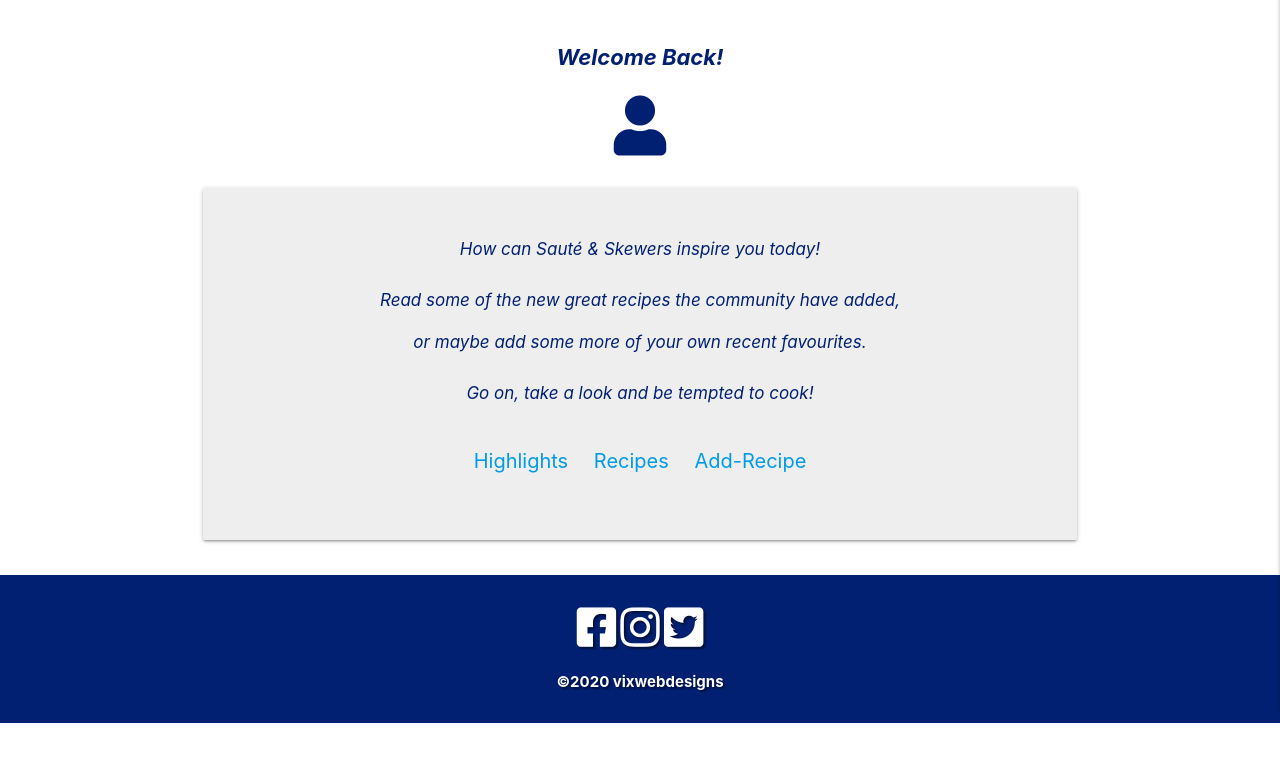
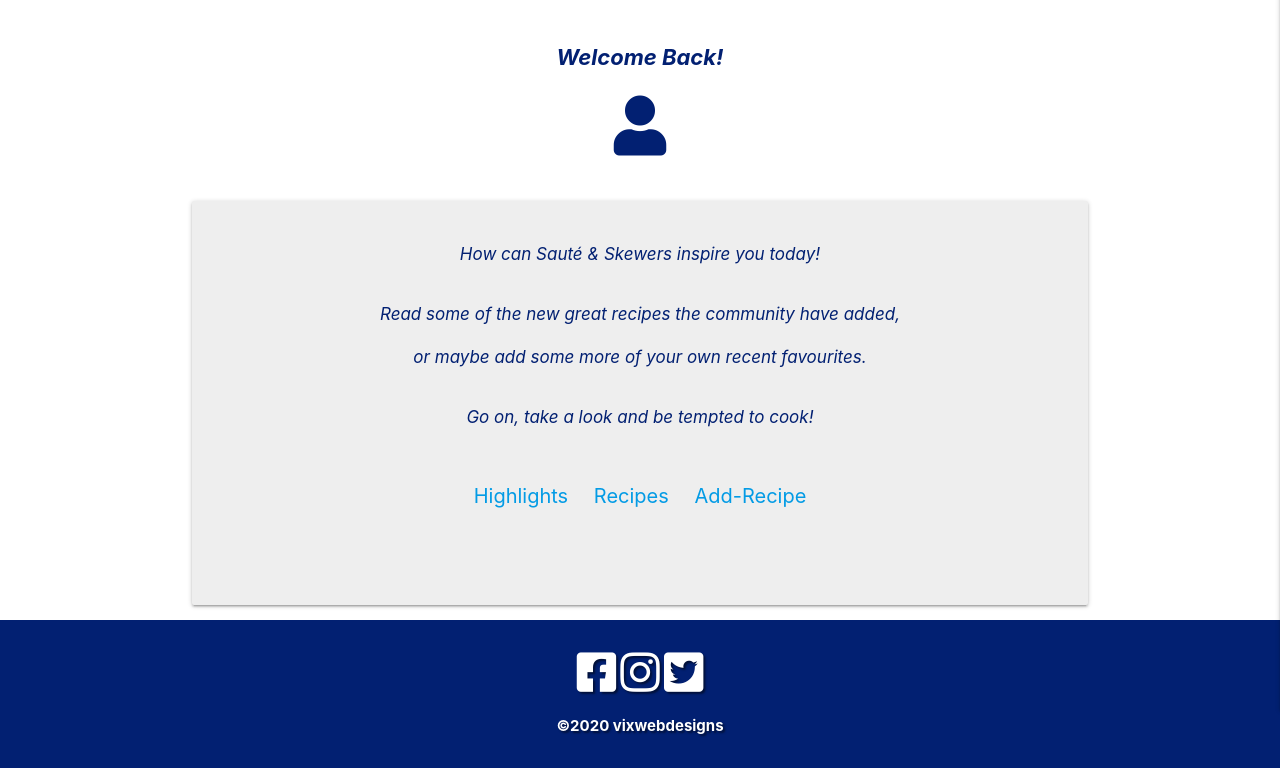
Before and after one commit to VMBlakelock/saute-and-skewers-greekfood, a Flask app: page /profile/1 in a window 1280 px wide. Shown: the part 150-918 px from the top of the page. Before the commit the page ends 873 px from the top, so only its background shows below. Run offline with Flask 2, Linux system fonts and the light colour scheme; the visitor is signed in with stand-in values (Sample User, id 1); a database or web service that is not in the repository returns one stand-in record (values such as "Sample title"); some libraries are stand-ins or nearby versions; some web fonts are replaced.

Commit message:
site testing done and Readme.md written for issues

```diff
--- a/static/css/style.css
+++ b/static/css/style.css
@@ -83,7 +83,7 @@
 }
 
 .margin {
-    margin-top: 25px;
+    margin-top: 35px;
 }
 
 .fa-user {
@@ -91,12 +91,16 @@
 }
 
 .hyperlink{
-    margin-top: 40px;
+    margin-top: 50px;
     font-size: 20px;
 }
 
 .spacing {
     word-spacing: 20px;
+}
+
+.bottom-margin {
+    margin-bottom: 50px;
 }
 
 /*-- recipes.html --*/
--- a/templates/profile.html
+++ b/templates/profile.html
@@ -13,11 +13,13 @@
 		<p class="profile-text-size" id="profile-text">Welcome Back!</p>
 
 		<i class="fas fa-user fa-4x titles-text"></i>
+	</div>
+</div>
 
 <div class="card-panel #fafafa grey lighten-3">
 	<div class="row">
 		<div class="col s12 center-align">
-					<p class="p-text margin">How can Sauté & Skewers inspire you today!</p>
+			<p class="p-text">How can Sauté & Skewers inspire you today!</p>
 
 			<p class="p-text margin">Read some of the new great recipes the community have added,</p>
 
@@ -25,8 +27,8 @@
 
 			<p class="p-text margin">Go on, take a look and be tempted to cook!</p>
 
-					<!-- hyperlink to add_recipe.html -->
-					<div class="row hyperlink spacing">
+			<!-- hyperlink to other pages -->
+			<div class="row hyperlink spacing bottom-margin">
 				<a href="{{ url_for('highlight_recipes') }}">Highlights</a>
 				<a href="{{ url_for('get_recipes') }}">Recipes</a>
 				<a href="{{ url_for('add_recipe') }}">Add-Recipe</a>
@@ -34,7 +36,5 @@
 		</div>
 	</div>
 </div>
-	</div>
-
 
 	{% endblock %}
--- a/templates/recipes.html
+++ b/templates/recipes.html
@@ -35,8 +35,6 @@
 {{ recipe.created_by }}<br>
 </div><br>
 
-{{ recipe.mark_favourite }}<br>
-
 	<!-- edit and delete buttons-->
 	<div class="row">
 		{% if session.user|lower == recipe.created_by|lower %}
```
Also changed, not shown: README.md, static/images/mock-up-responsive.jpg (renamed from static/images/mock-up-responsive.JPG). Lines whose indentation alone changed are shown as unchanged.
